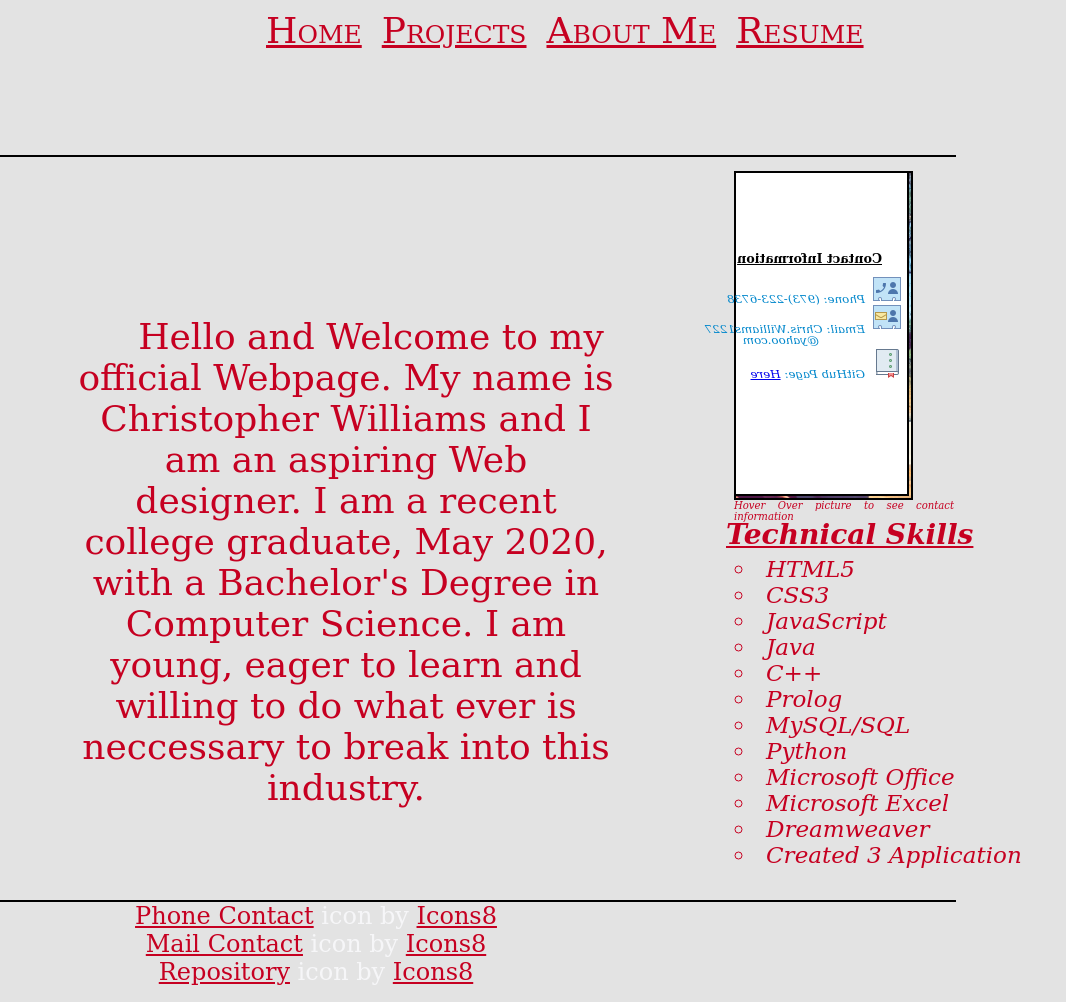
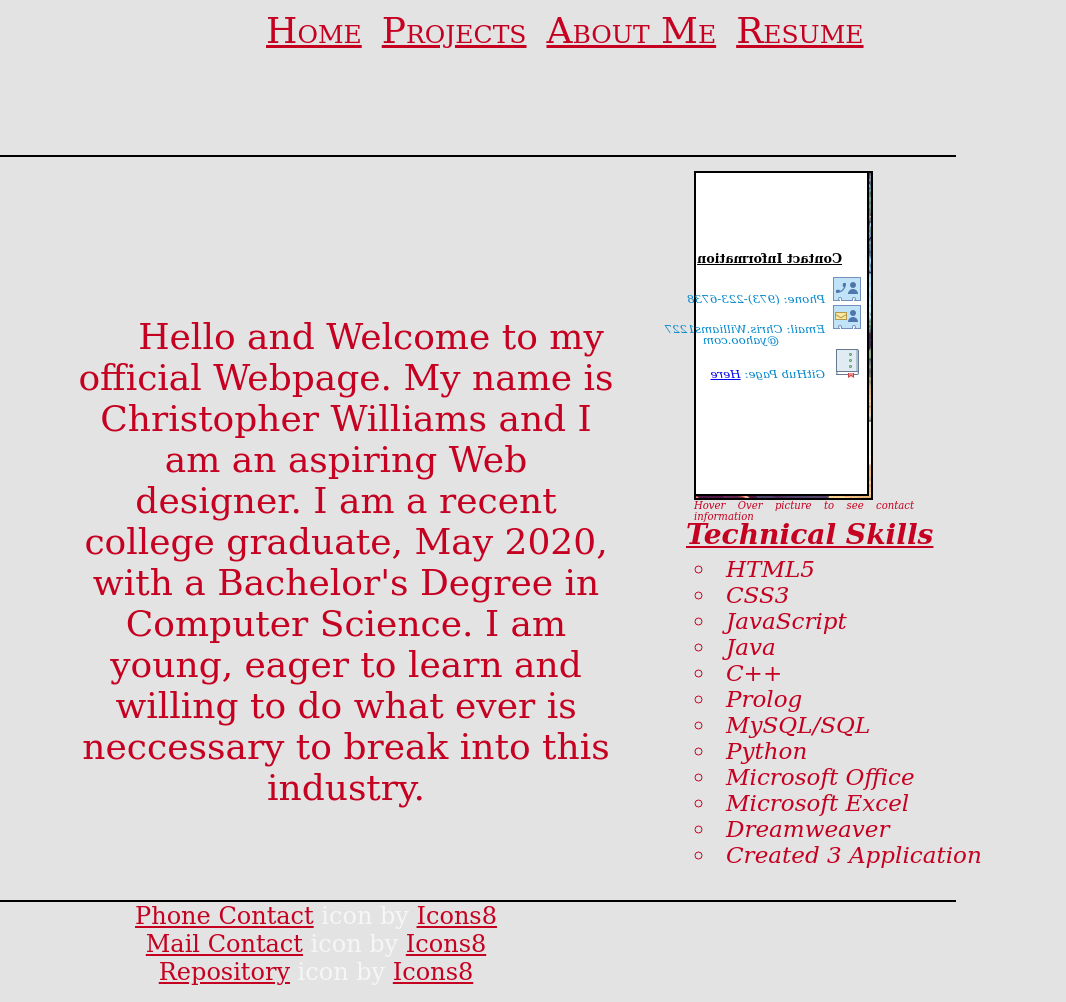
Before and after one commit to ChrisPersonalPortfolio/ChrisPersonalPortfolio.github.io, a plain HTML site: page index.html in a window 1280 px wide. Shown: the full height of the page, 324-1390 px from the left, 1066 px wide, since content can reach past the window. Drawn offline with Linux system fonts and the light colour scheme.

Commit message:
Add files via upload

```diff
--- a/css/styling.css
+++ b/css/styling.css
@@ -100,7 +100,7 @@ a:visited{
     position: absolute;
     transform-style: preserve-3d;
     transition: all 1s ease-in-out;
-	left: 1050px;
+	left: 1010px;
 	top: 163px;
 }
 
@@ -228,7 +228,7 @@ a:visited{
 	width: auto;
 	color: #C60021;
 	top: 490px;
-	left: 1050px;
+	left: 1010px;
 }
 
 .bottom-left{
```
Also changed, not shown: index.html (line endings or trailing spaces).
